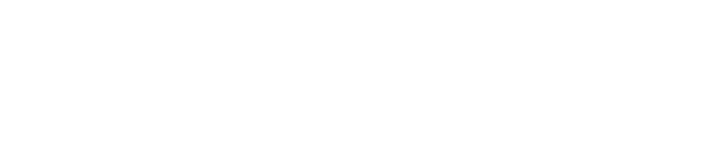
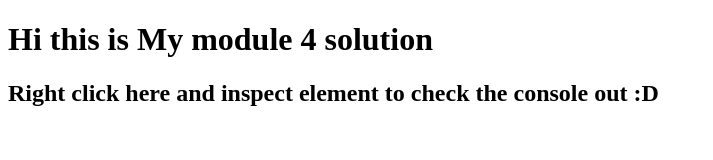
Before and after one commit to Chetnaverma04/assesment4, a plain HTML site: page index.html in a window 1280 px wide. Shown: the whole page, without its empty margins (0-713 px from the left). Drawn offline with Linux system fonts and the light colour scheme.

Commit message:
index.html

```diff
--- a/index.html
+++ b/index.html
@@ -9,4 +9,7 @@
   <script src="SpeakGoodBye.js"></script>
   <script src="script.js"></script>
 </body>
+
+<h1>Hi this is My module 4 solution</h1>
+<h2>Right click here and inspect element to check the console out :D</h2>
 </html>
```
